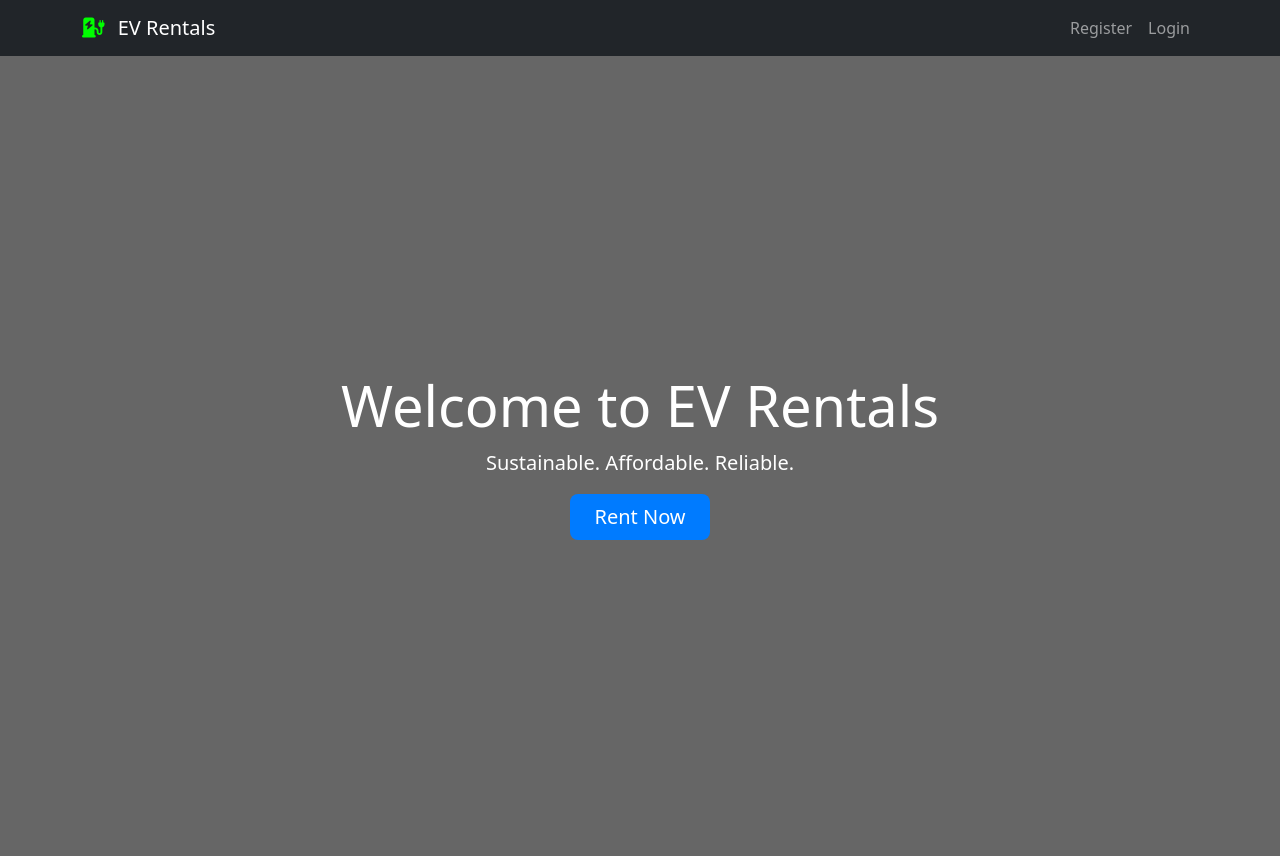
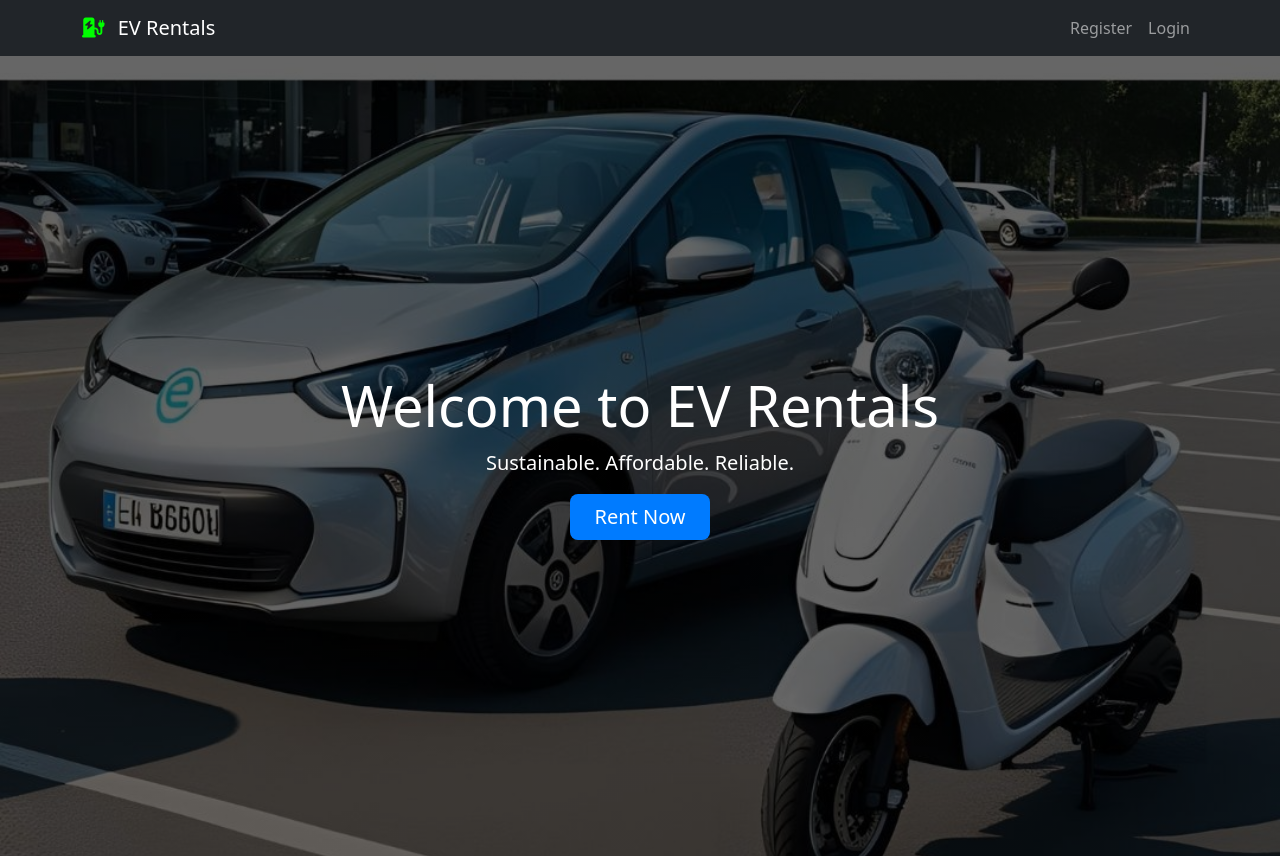
Before and after one commit to Yashesh1195/Problem-Statement-4-Secure-EV-Rental-Management, a plain HTML site: page index.html in a window 1280 px wide. Shown: the top 856 px of the page. Drawn offline with nearby package versions, Linux system fonts and the light colour scheme.

Commit message:
Home Page Image UpdaTED

```diff
--- a/css/style.css
+++ b/css/style.css
@@ -6,7 +6,7 @@ body {
 /* Hero Section */
 .hero-section {
     background: linear-gradient(rgba(0, 0, 0, 0.6), rgba(0, 0, 0, 0.6)),
-                url('../images/hero-bg.jpg') center/cover no-repeat;
+                url('../Car-image-5.jpg') center/cover no-repeat;
     height: 100vh;
     display: flex;
     align-items: center;
```
Also changed, not shown: Car-image-2.jpg (added), Car-image-3.jpg (added), Car-image-4.jpg (added), Car-image-5.jpg (added), EV Rental Management.jpg (added).
